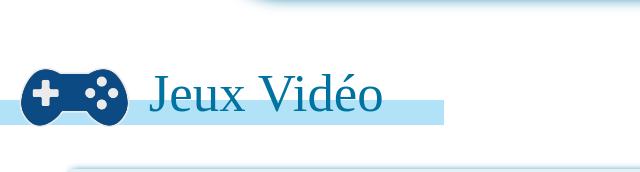
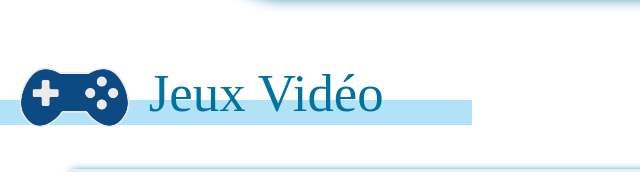
Before and after one commit to CryoLeaf/Portfolio-Martin-Coudrin, a plain HTML site: page index.html in a window 1280 px wide. Shown: the part 1139-1311 px from the top of the page, 0-640 px from the left. Drawn offline with nearby package versions, Linux system fonts and the light colour scheme; a web font is replaced by a local one.

Commit message:
Update Style.css

```diff
--- a/Style.css
+++ b/Style.css
@@ -200,7 +200,7 @@ header a:hover {
 }
 
 #shapeVideoGame {
-    padding: 0.7em 12.6em;
+    padding: 0.7em 13.4em;
     margin: 1.7em 0 0 0;
 }
 
```
